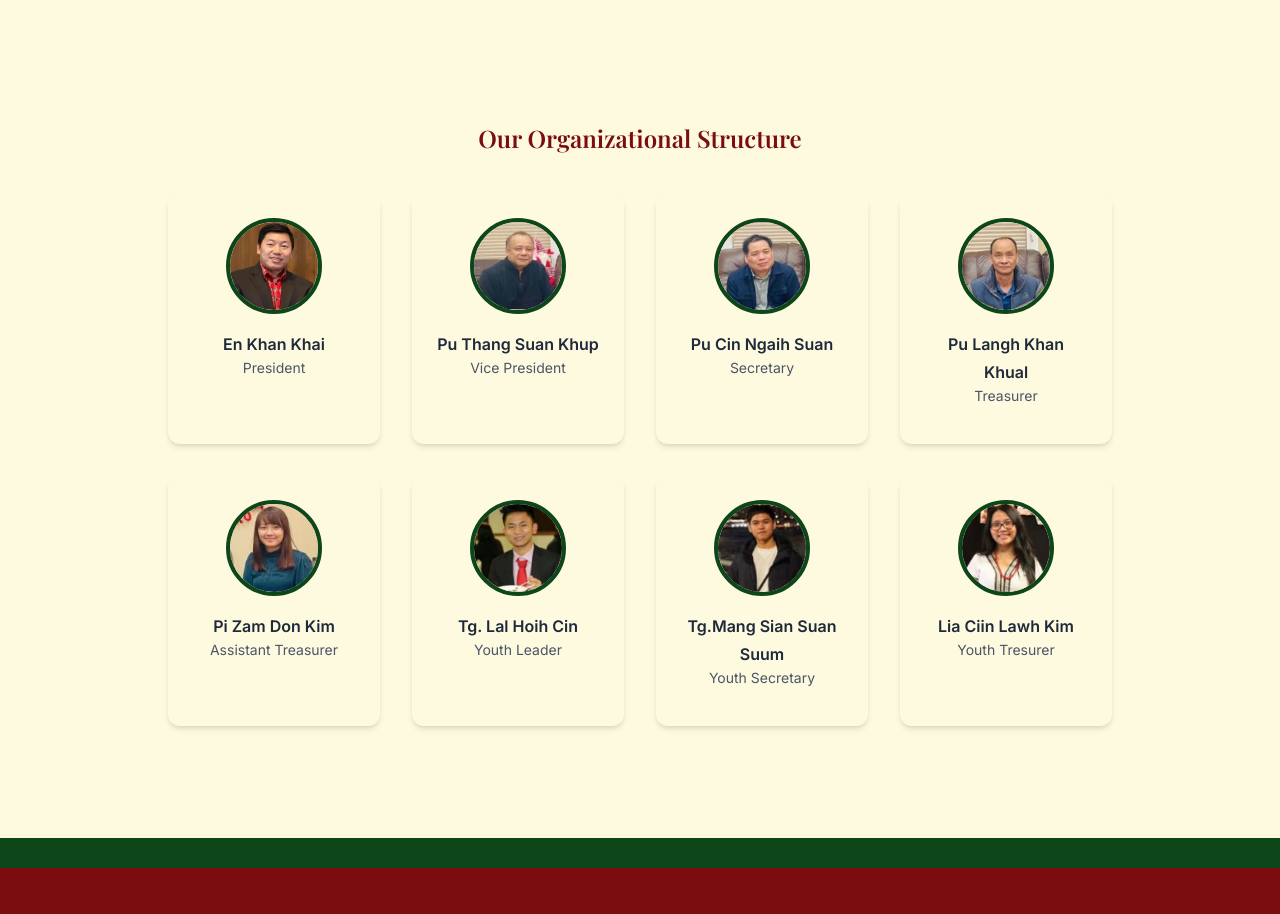
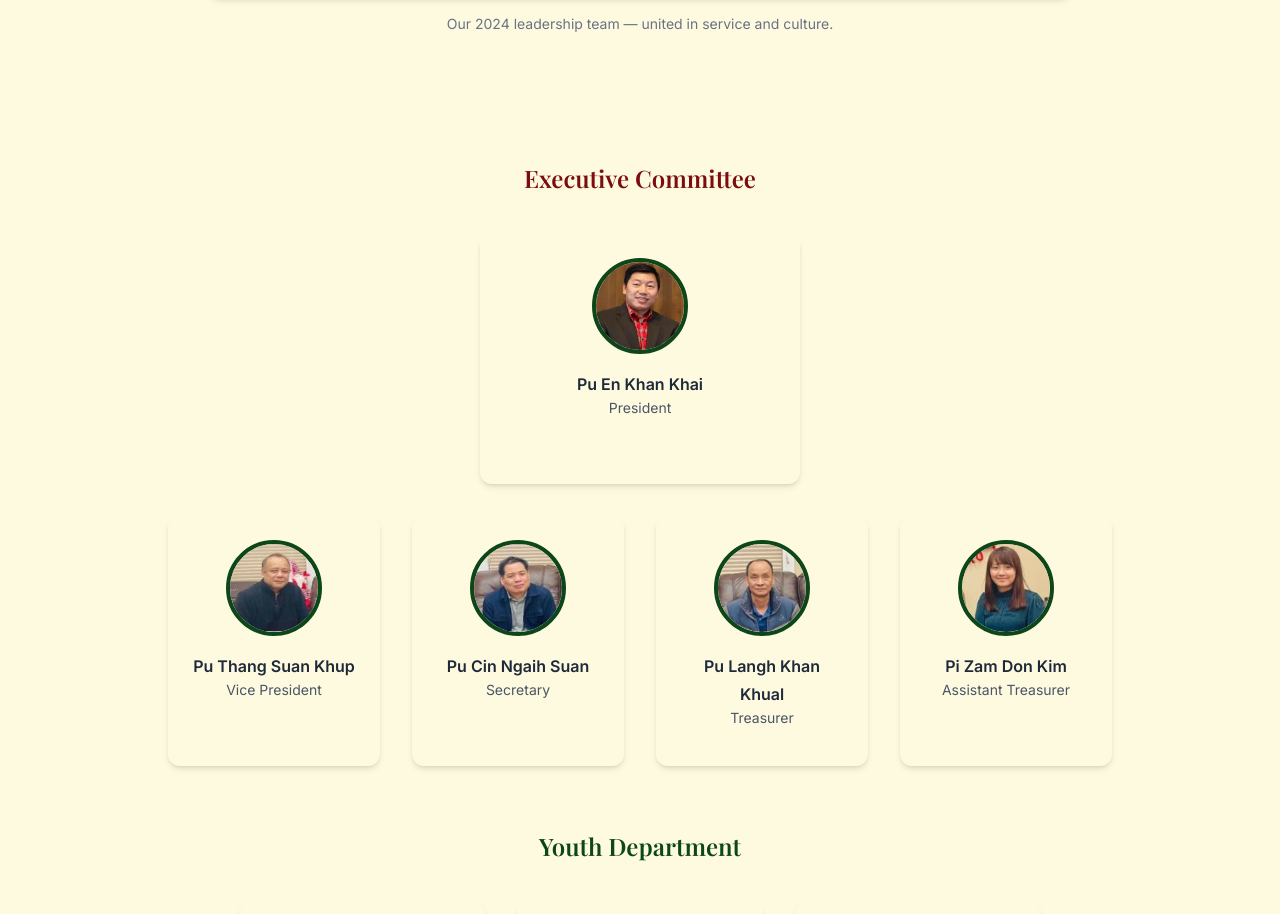
Before and after one commit to dvan2/zipo-site, a Next.js app: page /leadership in a window 1280 px wide. Shown: the part 1151-2065 px from the top of the page. Built offline with nearby package versions, Linux system fonts and the light colour scheme.

Commit message:
adjusting columns for board members

```diff
--- a/app/leadership/page.tsx
+++ b/app/leadership/page.tsx
@@ -2,18 +2,18 @@ import PageHeader from '@/components/PageHeader';
 import Wrapper from '@/components/Wrapper';
 import LeaderCard from '@/components/LeaderCard';
 
-const leaders = [
-  {
-    name: 'En Khan Khai',
+const president = {
+  name: 'Pu En Khan Khai',
   role: 'President',
   image: '/images/leaders/president.png',
-  },
+};
+
+const executiveCommittee = [
   {
     name: 'Pu Thang Suan Khup',
     role: 'Vice President',
     image: '/images/leaders/pa_khup.png',
   },
-
   {
     name: 'Pu Cin Ngaih Suan',
     role: 'Secretary',
@@ -29,6 +29,9 @@ const leaders = [
     role: 'Assistant Treasurer',
     image: '/images/leaders/pi_zam_kim.png',
   },
+];
+
+const youthDept = [
   {
     name: 'Tg. Lal Hoih Cin',
     role: 'Youth Leader',
@@ -48,9 +51,9 @@ const leaders = [
 
 export default function LeadershipPage() {
   return (
+    <>
+      <PageHeader title='Leadership & Vision' />
       <Wrapper>
-      <PageHeader title='Leadership & Vision' />
-
         {/* President’s Message */}
         <section className='mt-12 mb-16'>
           <div className='max-w-3xl mx-auto text-center'>
@@ -60,8 +63,8 @@ export default function LeadershipPage() {
             <p className='italic text-gray-700 mb-4'>
               "Together, we celebrate our heritage, embrace unity, and build a
               legacy for generations to come. Our mission is not just about
-            preserving culture — it's about empowering our people to thrive and
-            lead with dignity in every step of their journey."
+              preserving culture — it's about empowering our people to thrive
+              and lead with dignity in every step of their journey."
             </p>
             <p className='text-base text-gray-800 font-semibold'>
               — En Khan Khai, President
@@ -78,25 +81,51 @@ export default function LeadershipPage() {
               className='rounded-xl shadow-md w-full object-cover mb-4'
             />
             <p className='text-sm text-center text-gray-500'>
-            Our 2024 board members with Sia Stephen Mang
+              Our 2024 leadership team — united in service and culture.
             </p>
           </div>
         </section>
 
-      {/* Organizational Structure */}
-      <section className='bg-[#fefae0] py-16'>
+        {/* Executive Committee */}
+        <section className='bg-[#fefae0] py-12 sm:py-16'>
           <div className='max-w-6xl mx-auto px-4'>
             <h2 className='text-2xl font-heading font-semibold text-zomi-red mb-10 text-center'>
-            Our Organizational Structure
+              Executive Committee
             </h2>
 
-          <div className='grid grid-cols-1 gap-8 sm:grid-cols-2 md:grid-cols-3 lg:grid-cols-4'>
-            {leaders.map((leader, index) => (
-              <LeaderCard key={leader.name} {...leader} index={index} />
+            {/* President solo card */}
+            <div className='flex justify-center mb-6 sm:mb-8'>
+              <div className='w-full max-w-xs'>
+                <LeaderCard {...president} index={0} />
+              </div>
+            </div>
+
+            {/* Other members in a grid */}
+            <div className='flex justify-center'>
+              <div className='grid grid-cols-1 sm:grid-cols-2 md:grid-cols-2 lg:grid-cols-4 gap-8'>
+                {executiveCommittee.map((leader, index) => (
+                  <LeaderCard key={leader.name} {...leader} index={index + 1} />
                 ))}
+              </div>
+            </div>
+
+            <h2 className='text-2xl font-heading font-semibold text-zomi-green-less mt-16 mb-10 text-center'>
+              Youth Department
+            </h2>
+            <div className='flex justify-center'>
+              <div className='grid grid-cols-1 sm:grid-cols-2 md:grid-cols-3 lg:grid-cols-3 gap-8'>
+                {youthDept.map((leader, index) => (
+                  <LeaderCard
+                    key={leader.name}
+                    {...leader}
+                    index={index + 1} // continue stagger delay
+                  />
+                ))}
+              </div>
             </div>
           </div>
         </section>
       </Wrapper>
+    </>
   );
 }
```
Lines whose indentation alone changed are shown as unchanged.
